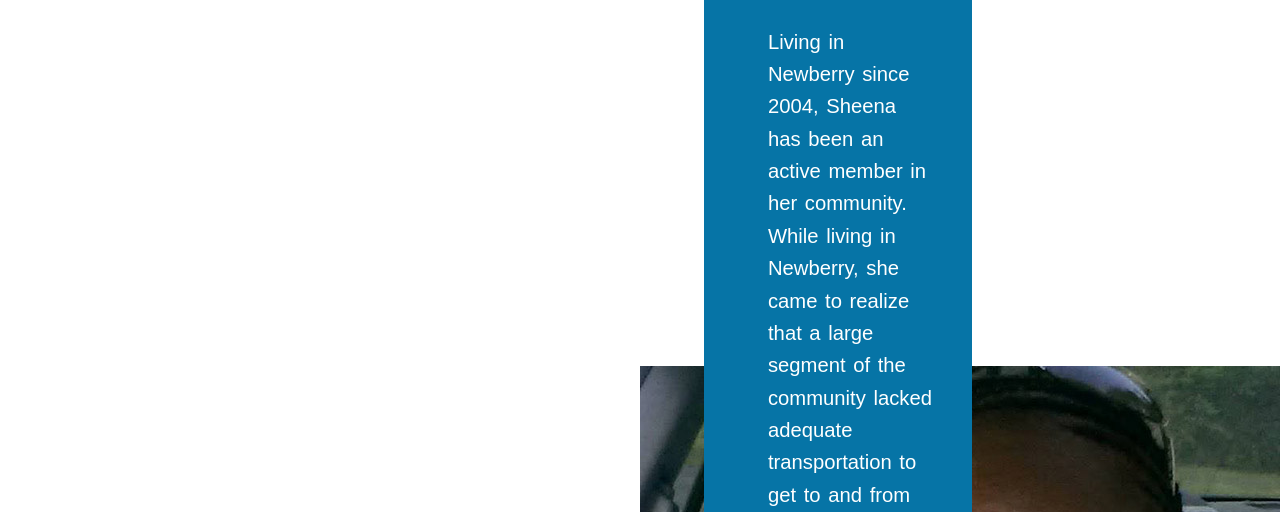
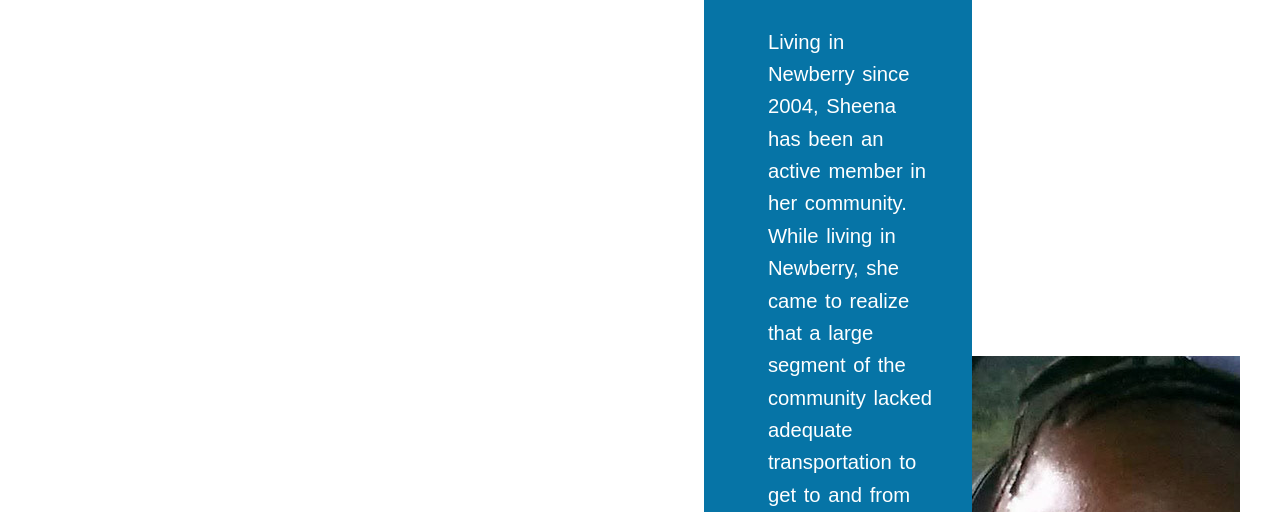
Before and after one commit to todd-eagle/citycouncil-dockerized, a website: page html/about.html in a window 1280 px wide. Shown: the part 288-800 px from the top of the page. Drawn offline with nearby package versions, Linux system fonts and the light colour scheme; a web font is replaced by a local one.

Commit message:
changes to css

```diff
--- a/html/css/style.css
+++ b/html/css/style.css
@@ -1003,9 +1003,14 @@ body {
 }
 
 .about {
-  grid-column: fullcontent-start/column-end 4;
+  grid-column: column-start 5/fullcontent-end;
   padding: 4rem 4rem 6rem 5vw;
-  background-image: url(../img/9.jpg);
+}
+
+.about .bio-pic {
+  grid-column: column-start 5/fullcontent-end;
+  padding: 4rem 4rem 6rem 5vw;
+  background-image: url("../img/9.jpg");
   background-position: center;
   background-repeat: no-repeat;
 }
```
